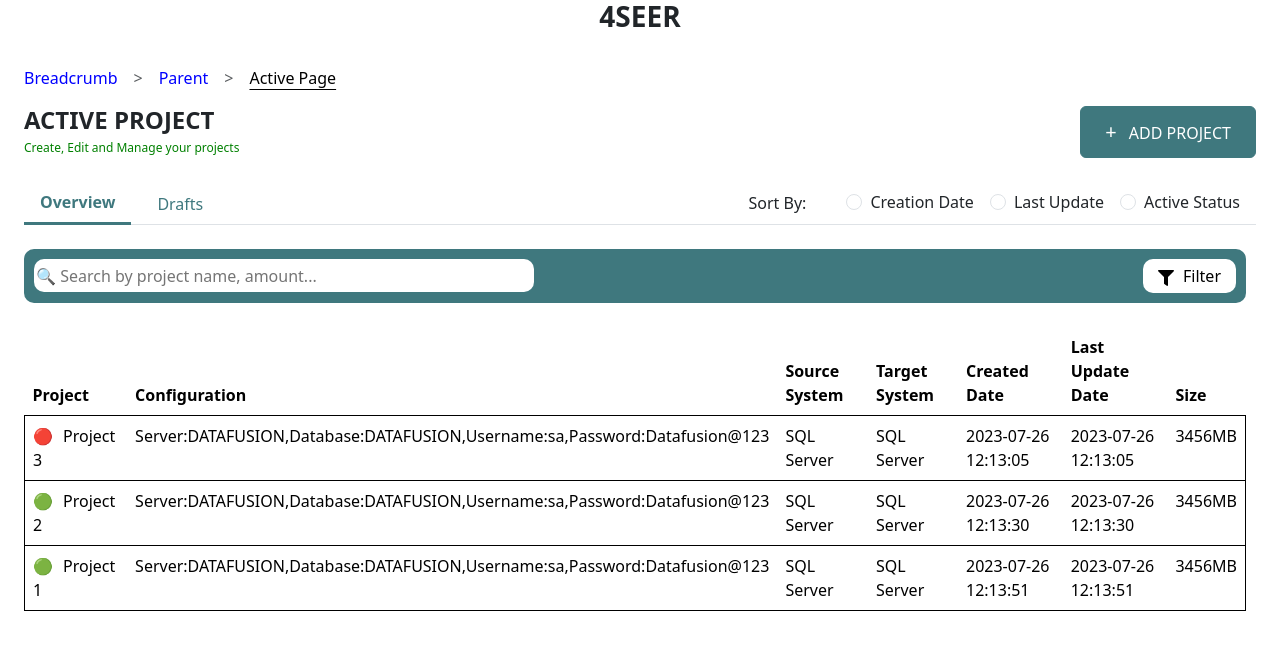
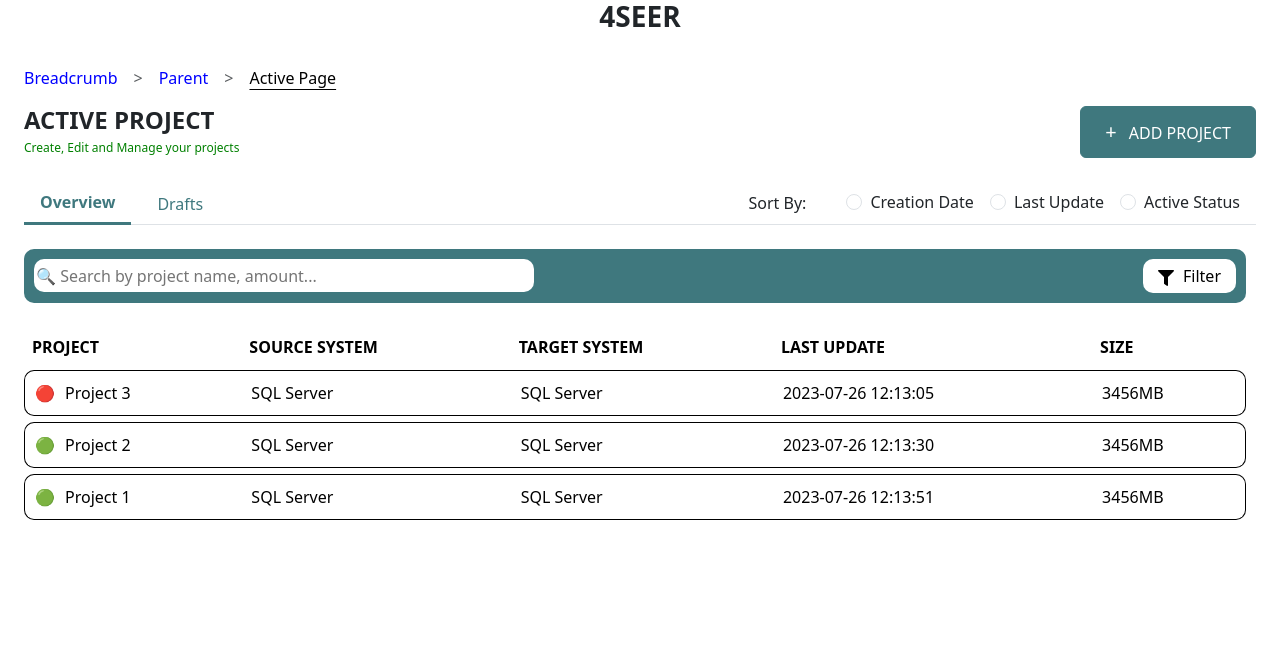
Before and after one commit to Abdulkareemrox/4seer_task, a React (Create React App) app: page / in a window 1280 px wide. Shown: the top 650 px of the page. Built offline with nearby package versions, Linux system fonts and the light colour scheme.

Commit message:
table changes

```diff
--- a/src/App.css
+++ b/src/App.css
@@ -103,8 +103,23 @@
   }
 
   .custom-table-container-row {
-    border: 1px solid #000;
-    border-radius: 10px;
-    margin: 10px 0px;
+    border-top: 1px solid #000;
+    border-bottom: 1px solid #000;
+    margin: 3px 0px;
+    padding: 10px;
+  }
+
+  .custom-table {
+    padding: 0px;
+  }
+
+  .custom-left{
+    border-left: 1px solid #000;
+    border-radius: 10px 0 0 10px;
+    }
+
+  .custom-right{
+    border-right: 1px solid #000;
+    border-radius: 0 10px 10px 0;
   }
 }
--- a/src/App.js
+++ b/src/App.js
@@ -1,11 +1,11 @@
 import "react-toastify/dist/ReactToastify.css";
 import "./App.css";
 import "bootstrap/dist/css/bootstrap.min.css";
-import "bootstrap/dist/js/bootstrap.bundle.min.js"; // Import Bootstrap JavaScript
+import "bootstrap/dist/js/bootstrap.bundle.min.js";
 
-import { FaFilter, FaSearch } from "react-icons/fa";
 import React, { useState } from "react";
 
+import { FaFilter } from "react-icons/fa";
 import { value } from "./projects_data";
 
 function Project() {
@@ -141,31 +141,44 @@ function Project() {
               <table className="table table-borderless">
                 <thead>
                   <tr>
-                    <th>Project</th>
-                    <th>Configuration</th>
-                    <th>Source System</th>
-                    <th>Target System</th>
-                    <th>Created Date</th>
-                    <th>Last Update Date</th>
-                    <th>Size</th>
+                    <th>PROJECT</th>
+                    <th>SOURCE SYSTEM</th>
+                    <th>TARGET SYSTEM</th>
+                    <th>LAST UPDATE</th>
+                    <th>SIZE</th>
                   </tr>
                 </thead>
                 <tbody>
                   {data.map((item, index) => (
-                    <tr key={index} className="custom-table-container-row">
-                      <td>
-                        {" "}
+                    <tr key={index}>
+                      <td className="custom-table">
+                        <div className="custom-table-container-row custom-left">
                         <span className="active">
                           {item?.active ? "🟢" : "🔴"}
                         </span>
                         {item.projectname}
+                        </div>
                       </td>
-                      <td>{item.Configration}</td>
-                      <td>{item.sourcesystem}</td>
-                      <td>{item.targetsystem}</td>
-                      <td>{item.createddate}</td>
-                      <td>{item.LastUpdateDate}</td>
-                      <td>{item.Size}</td>
+                      <td className="custom-table">
+                        <div className="custom-table-container-row">
+                        {item.sourcesystem}
+                        </div>
+                      </td>
+                      <td className="custom-table">
+                        <div className="custom-table-container-row">
+                        {item.targetsystem}
+                        </div>
+                      </td>
+                      <td className="custom-table">
+                        <div className="custom-table-container-row">
+                        {item.LastUpdateDate}
+                        </div>
+                      </td>
+                      <td className="custom-table">
+                        <div className="custom-table-container-row  custom-right">
+                        {item.Size}
+                        </div>
+                      </td>
                     </tr>
                   ))}
                 </tbody>
```
